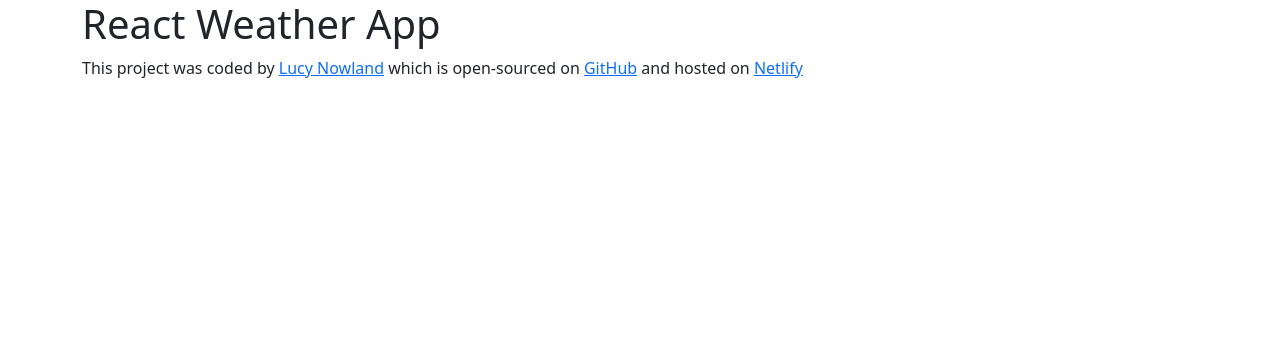
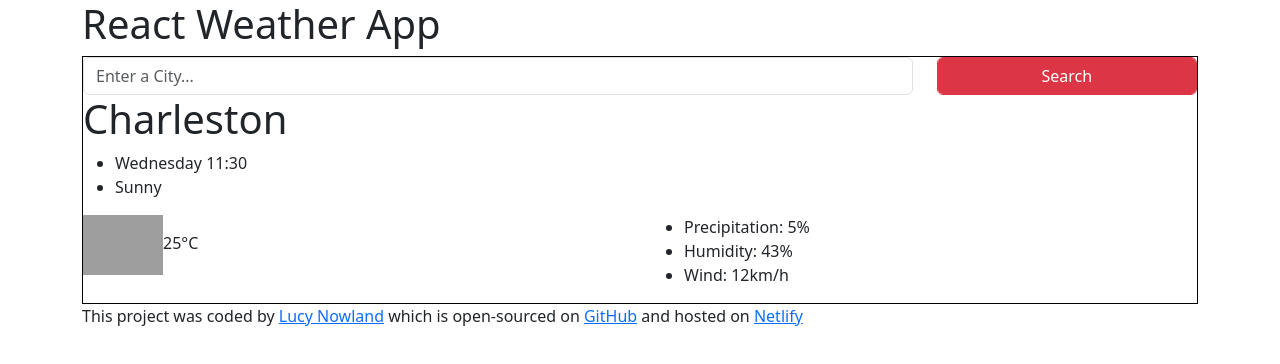
Before and after one commit to lucynowland/react-weather-project, a React (Create React App) app: page / in a window 1280 px wide. Shown: the top 364 px of the page. Built offline with nearby package versions, Linux system fonts and the light colour scheme; grey boxes are pictures that could not be loaded.

Commit message:
Add basic HTML structure to Weather.js

```diff
--- a/src/App.js
+++ b/src/App.js
@@ -1,4 +1,5 @@
 import "./App.css";
+import Weather from "./Weather";
 
 export default function App() {
   return (
@@ -6,6 +7,7 @@ export default function App() {
       <div className="container">
         {" "}
         <h1>React Weather App</h1>
+        <Weather />
         <p>
           This project was coded by{" "}
           <a
--- /dev/null
+++ b/src/Weather.css
@@ -0,0 +1,3 @@
+.Weather {
+  border: 1px solid black;
+}
--- /dev/null
+++ b/src/Weather.js
@@ -0,0 +1,50 @@
+import React from "react";
+import "./Weather.css";
+
+export default function Weather() {
+  return (
+    <div className="Weather">
+      <form>
+        <div className="row">
+          <div className="col-9">
+            {" "}
+            <input
+              type="search"
+              placeholder="Enter a City..."
+              className="form-control"
+            />
+          </div>
+          <div className="col-3">
+            <input
+              type="submit"
+              value="Search"
+              className="form-control btn btn-danger"
+            />
+          </div>
+        </div>
+      </form>
+      <h1>Charleston</h1>
+      <ul>
+        <li>Wednesday 11:30</li>
+        <li>Sunny</li>
+      </ul>
+      <div className="row">
+        <div className="col-6">
+          <img
+            src="https://as1.ftcdn.net/v2/jpg/00/55/12/64/1000_F_55126421_UkxlTpL0Ost5O0UG1uYfPSY67yXvlpb6.jpg"
+            alt="Sunny"
+            width={80}
+          />
+          25°C
+        </div>
+        <div className="col-6">
+          <ul>
+            <li>Precipitation: 5%</li>
+            <li>Humidity: 43%</li>
+            <li>Wind: 12km/h</li>
+          </ul>
+        </div>
+      </div>
+    </div>
+  );
+}
```
